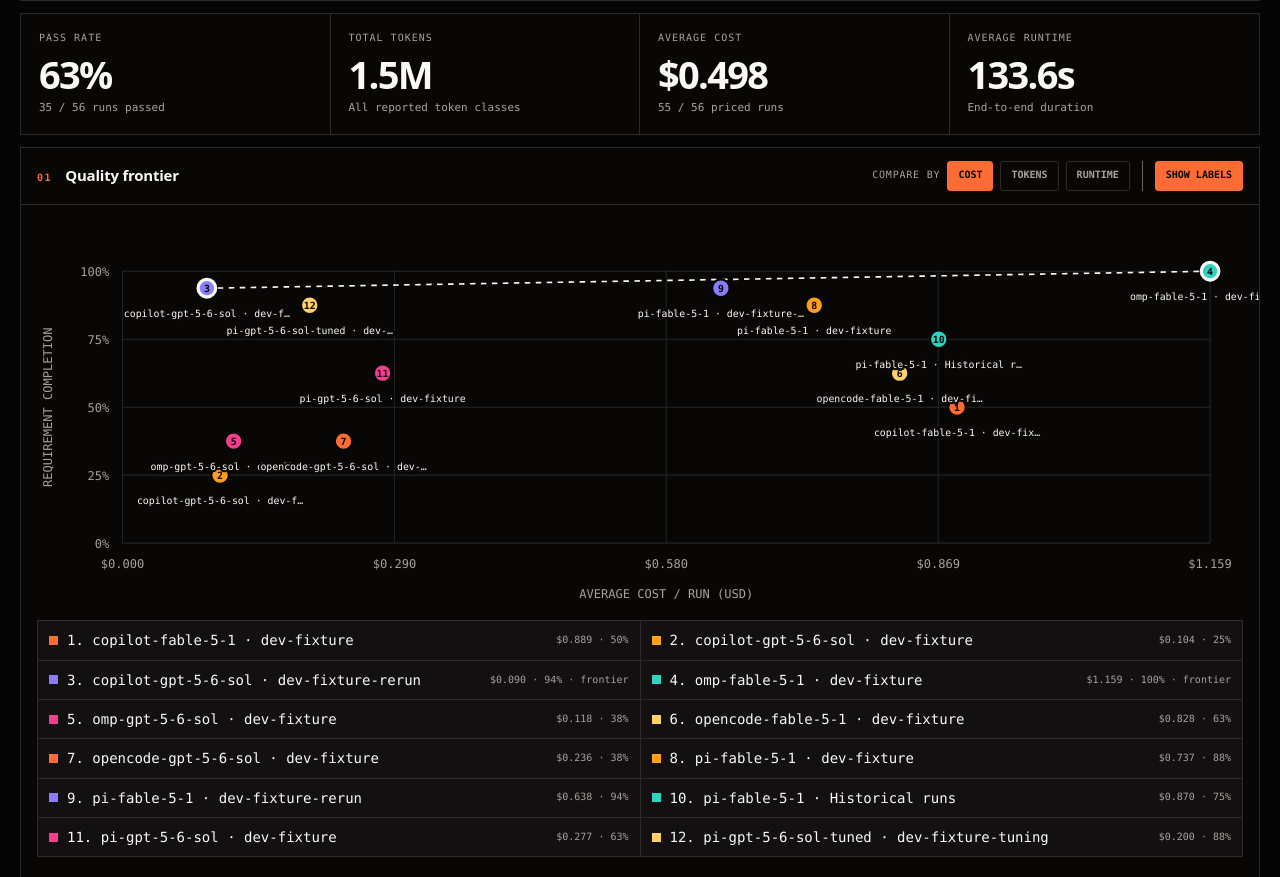
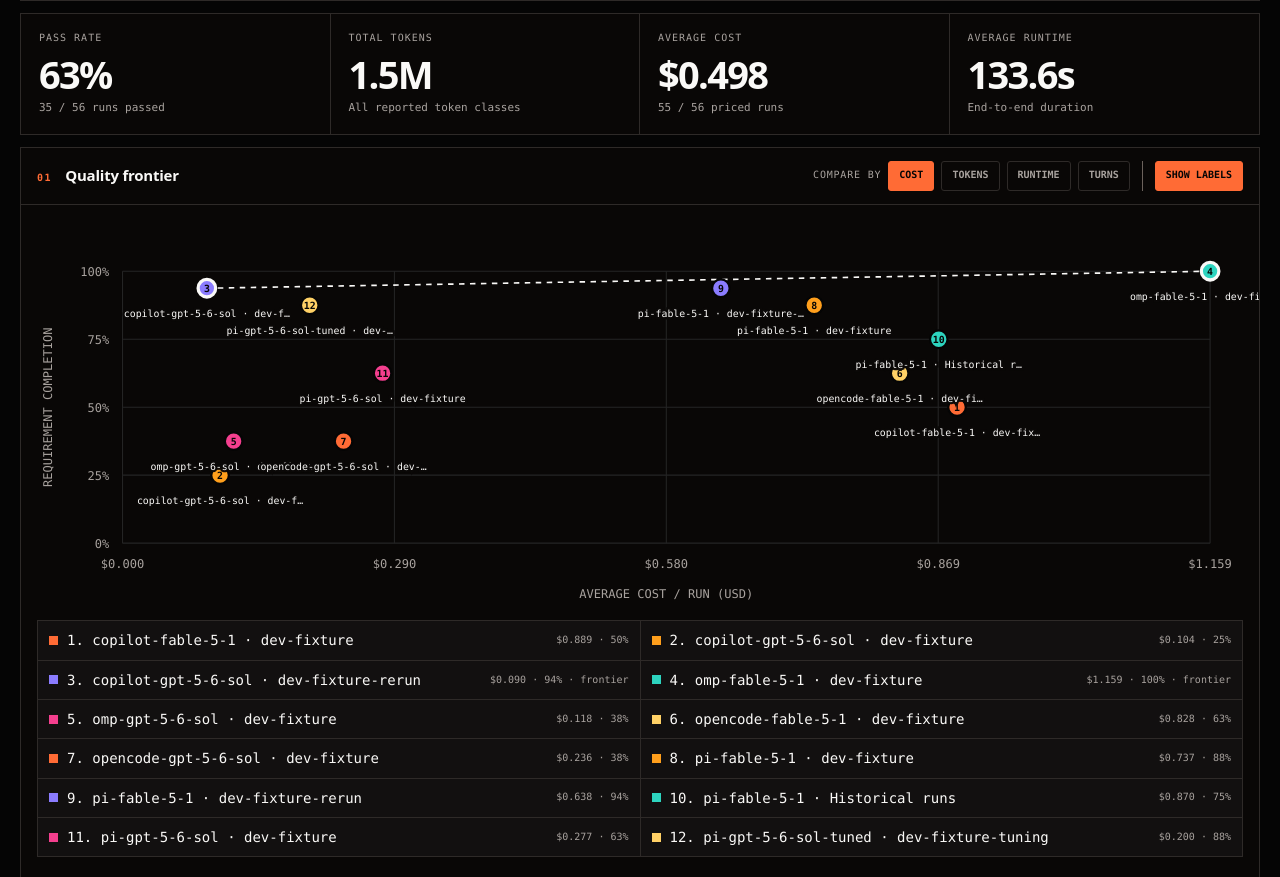
Before and after one commit to makefinks/bench-this, a Python web app: template src/agent_bench/template/benchmarks/viewer.html in a window 1280 px wide. Shown: the part 594-1471 px from the top of the page. Run offline with Jinja, Linux system fonts and the light colour scheme; the template is opened without the code that fills it, so the values that code supplies are empty.

Commit message:
feat(viewer): include turns in pareto frontier viewer

```diff
--- a/skills/bench-this/assets/benchmarks/_vendor/agent_bench/template/benchmarks/viewer.html
+++ b/skills/bench-this/assets/benchmarks/_vendor/agent_bench/template/benchmarks/viewer.html
@@ -676,6 +676,13 @@
                 >
                   Runtime
                 </button>
+                <button
+                  type="button"
+                  data-frontier="turns"
+                  aria-pressed="false"
+                >
+                  Turns
+                </button>
               </div>
               <span class="controls-divider" aria-hidden="true"></span>
               <button
@@ -803,6 +810,11 @@
           value: (row) => row.duration_seconds ?? null,
           format: (value) => `${value.toFixed(1)}s`,
           label: "AVERAGE RUNTIME / RUN",
+        },
+        turns: {
+          value: (row) => row.turns ?? null,
+          format: (value) => `${value.toFixed(1)}`,
+          label: "AVERAGE TURNS / RUN",
         },
       };
 
@@ -995,6 +1007,9 @@
             const runtimes = rows
               .map((row) => row.duration_seconds)
               .filter((value) => value != null);
+            const turnCounts = rows
+              .map((row) => row.turns)
+              .filter((value) => value != null);
 
             return {
               name,
@@ -1006,6 +1021,7 @@
               cost: average(costs),
               tokens: average(rows.map(totalTokens)),
               runtime: average(runtimes),
+              turns: average(turnCounts),
             };
           })
           .filter((stat) => stat.value != null);
@@ -1014,6 +1030,7 @@
       function frontierTooltipContent(stat) {
         const runtime =
           stat.runtime == null ? "—" : `${stat.runtime.toFixed(1)}s`;
+        const turns = stat.turns == null ? "—" : `${stat.turns.toFixed(1)}`;
         return `
           <div class="tooltip-kicker">Treatment</div>
           <div class="tooltip-title">${escapeHtml(stat.name)}</div>
@@ -1023,6 +1040,7 @@
             <span>Average cost</span><b>${formatMoney(stat.cost)}</b>
             <span>Average tokens</span><b>${formatCompact(stat.tokens)}</b>
             <span>Average runtime</span><b>${runtime}</b>
+            <span>Average turns</span><b>${turns}</b>
           </div>`;
       }
 
```
Also changed, not shown: skills/bench-this/assets/benchmarks/viewer.html (+18 -0 lines), src/agent_bench/template/benchmarks/viewer.html (+18 -0 lines).
